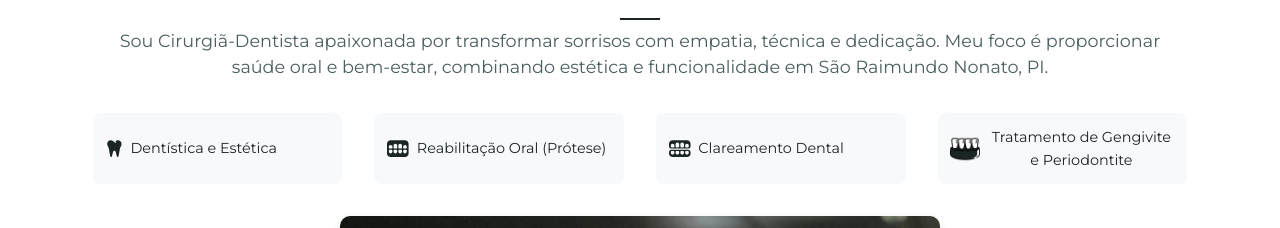
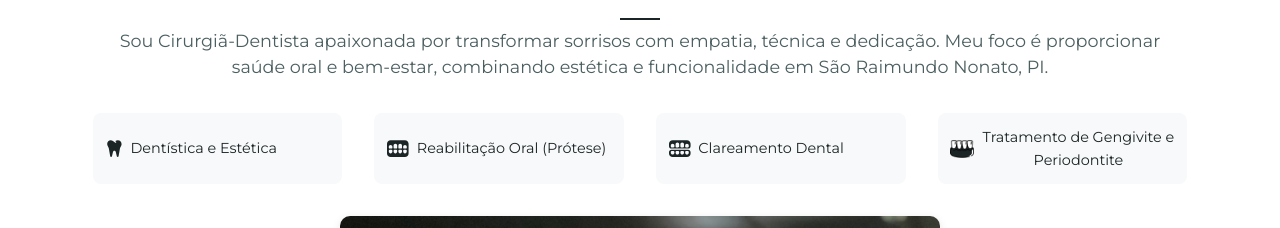
Before and after one commit to desenjao/drsamanthatavares, a React (Vite) app: page / in a window 1280 px wide. Shown: the part 900-1128 px from the top of the page. Built offline with nearby package versions, Linux system fonts and the light colour scheme; a web font is replaced by a local one.

Commit message:
concertando bug no icone

```diff
--- a/src/App.css
+++ b/src/App.css
@@ -56,6 +56,9 @@ body {
   font-size: 1.5rem; /* Tamanho do ícone */
   color: #e91e63; /* Rosa para lembrar a gengiva */
   transition: transform 0.2s ease; /* Animação suave */
+}
+.sobre-list-icon1{
+  width: 24px;
 }
 
 .sobre-list-item:hover .sobre-list-icon {
--- a/src/App.jsx
+++ b/src/App.jsx
@@ -289,8 +289,9 @@ function App() {
             <img
               src="/images/gengivas.png"
               alt="Ícone de gengiva"
-              className="sobre-list-icon"
+              className="sobre-list-icon1"
               loading="lazy"
+
             />
             Tratamento de Gengivite e Periodontite
           </li>
```
